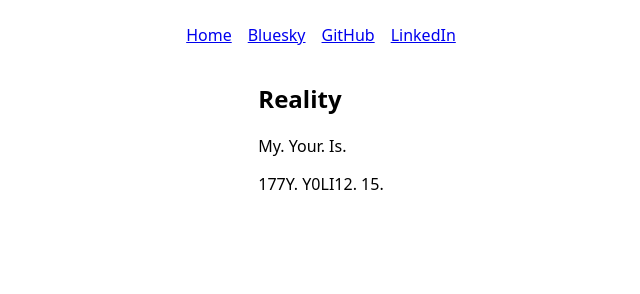
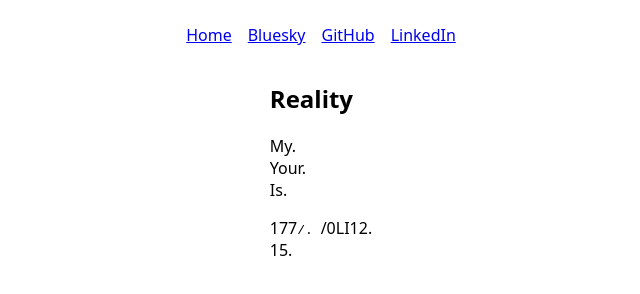
Before and after one commit to carlcidromero/carlcidromero.github.io, a website: page docs/books/ahero/reality/index.html in a window 1280 px wide. Shown: the whole page, without its empty margins (319-959 px from the left). Drawn offline with Linux system fonts and the light colour scheme.

Commit message:
fix: writeBookEntry

```diff
--- a/docs/books/ahero/reality/index.html
+++ b/docs/books/ahero/reality/index.html
@@ -48,12 +48,8 @@
     </nav>
     <main>
       <article data-src="books/ahero/reality.md"><h1>Reality</h1>
-<p>My.
-Your.
-Is.</p>
-<p>177Y.
-Y0LI12.
-15.</p>
+<p>My.<br>Your.<br>Is.</p>
+<p>177<code>/.   </code>/0LI12.<br>15.</p>
 </article>
     </main>
   </body>
```
Also changed, not shown: scripts/build/write-book-entry.js.
